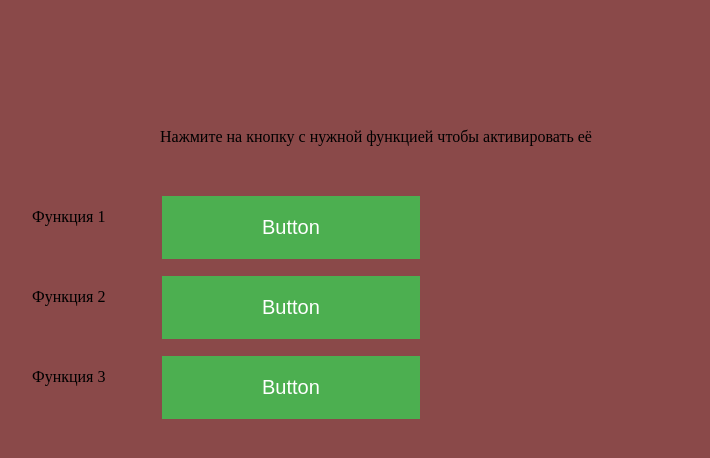
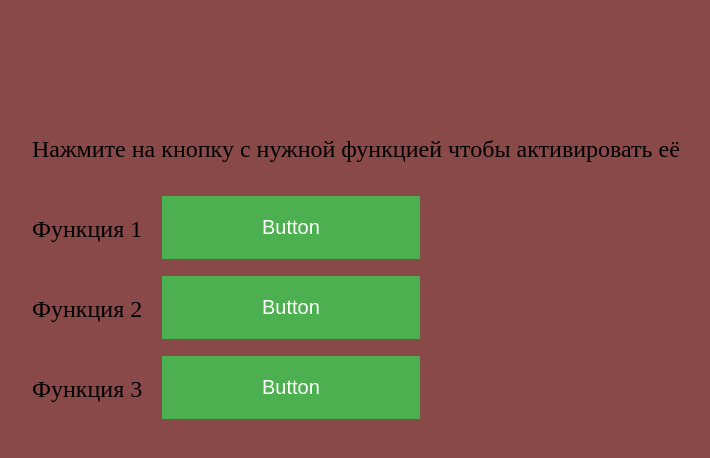
Before and after one commit to altkovev/altkovev.github.io, a plain HTML site: page index.html in a window 1280 px wide. Shown: the part 128-586 px from the top of the page, without its empty margins (352-1062 px from the left). Drawn offline with Linux system fonts and the light colour scheme.

Commit message:
Update index.html

```diff
--- a/index.html
+++ b/index.html
@@ -25,7 +25,7 @@ right: 40%;
 }
 .absolutetext2 {
 top: 30%;
-left: 40%;
+left: 30%;
 right 40%;
 }
 .absolutetext3 {
@@ -81,16 +81,17 @@ right: 60%;
     <h1>Здесь управляют светом</h1>
 </div>
 <div class="absolutetext2">
-     <p>Нажмите на кнопку с нужной функцией чтобы активировать её</p>
+    <font size="5"> <p>Нажмите на кнопку с нужной функцией чтобы активировать её</p>
+        </font>
     </div>
 <div class="absolutetext3">
-     <p>Функция 1</p>
+   <font size="5">  <p>Функция 1</p> </font>
     </div>
 <div class="absolutetext4">
-     <p>Функция 2</p>
+    <font size="5"> <p>Функция 2</p> </font>
     </div>
 <div class="absolutetext5">
-     <p>Функция 3</p>
+   <font size="5">  <p>Функция 3</p> </font>
     </div>
   <style>
       body {
```
